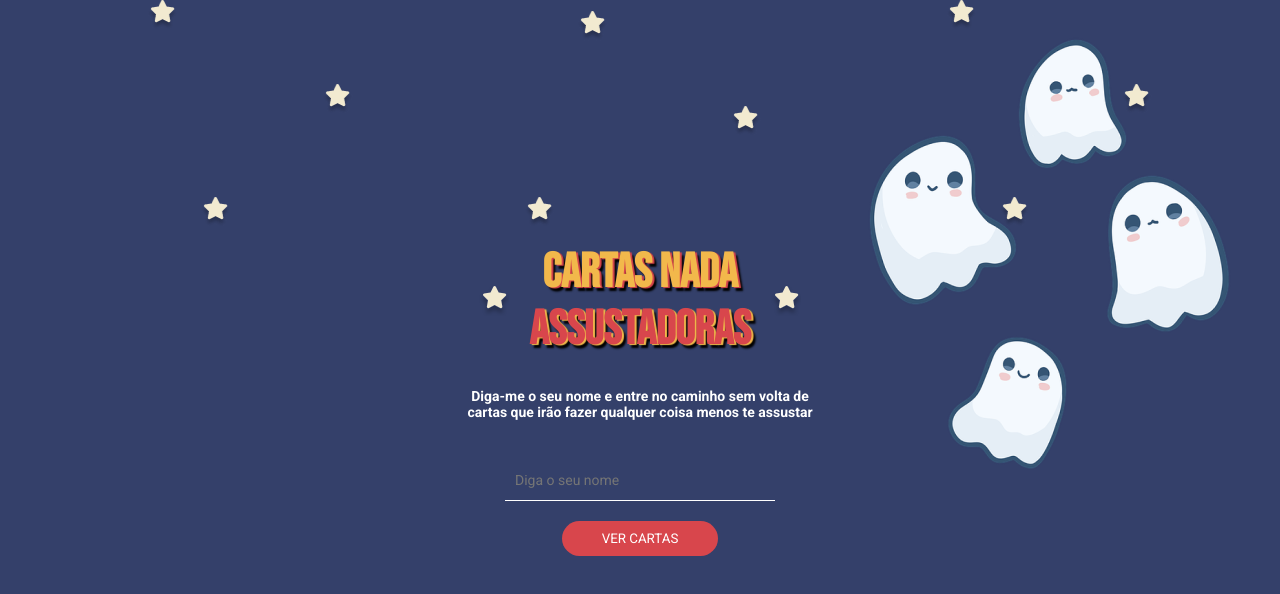
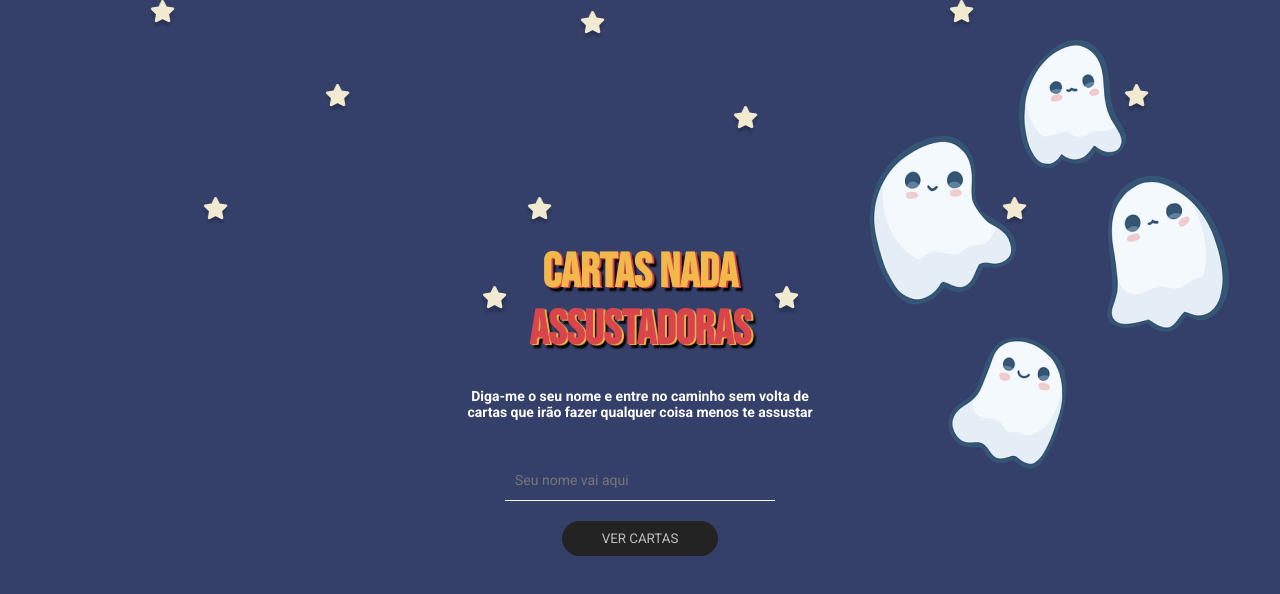
Before and after one commit to MarcosPauloJS/cartas-nada-assustadoras, a React (Create React App) app: page / in a window 1280 px wide. Shown: the top 594 px of the page. Built offline with nearby package versions, Linux system fonts and the light colour scheme.

Commit message:
add function to get name and redirect to card view page

```diff
--- a/src/components/Button/styled.js
+++ b/src/components/Button/styled.js
@@ -14,4 +14,11 @@ export const Button = styled.button`
     transform: scale(1.1);
     transition: 0.7s;
   }
+
+  :disabled {
+    background: #242323;
+    color: rgba(255, 255, 255, 0.7);
+    transform: scale(1);
+    opacity: 1;
+  }
 `
--- a/src/pages/Home/index.js
+++ b/src/pages/Home/index.js
@@ -1,9 +1,22 @@
-import React from 'react';
+import React, { useState } from 'react';
+import { useNavigate } from 'react-router-dom';
 import { Button } from '../../components/Button/styled';
 import { Star } from '../../components/star/styled';
 import { Brand, Description, HighLight, Input, Title, Wrapper } from './styled';
 
-export const Home = props => {
+export const Home = () => {
+  const [ userName, setUserName ] = useState('')
+  const navigate = useNavigate();
+
+  const handleEnter = () => {
+    localStorage.setItem('displayName', userName)
+    navigate('cards')
+  }
+
+  const handleChangeName = (e) => {
+    setUserName(e.target.value)
+  }
+
   return (
     <Wrapper>
       <Brand>
@@ -13,8 +26,8 @@ export const Home = props => {
       </Brand>
 
       <Description>Diga-me o seu nome e entre no caminho sem volta de cartas que irão fazer qualquer coisa menos te assustar</Description>
-      <Input type="text" placeholder='Diga o seu nome'/>
-      <Button>VER CARTAS</Button>
+      <Input type="text" placeholder='Seu nome vai aqui' onChange={handleChangeName}/>
+      <Button onClick={handleEnter} disabled={userName.length < 1}>VER CARTAS</Button>
     </Wrapper>
   )
 }
--- a/src/pages/cardView/index.js
+++ b/src/pages/cardView/index.js
@@ -1,16 +1,17 @@
-import React from "react";
+import React, { useEffect } from "react";
 import { Button } from "../../components/Button/styled";
 import { Container, DisplayName, Header, Icon, WrapperButton, WrapperCards } from "./styled";
 import ghost from '../../assets/svg/ghost.svg'
 import { Card } from "../../components/card";
 
 export const CardView = () => {
+  const displayName = localStorage.getItem('displayName') || ''
 
   return (
     <>
       <Header>
         <Icon src={ghost}/>
-        <DisplayName>Marcos</DisplayName>
+        <DisplayName>{displayName}</DisplayName>
       </Header>
 
       <Container>
```
